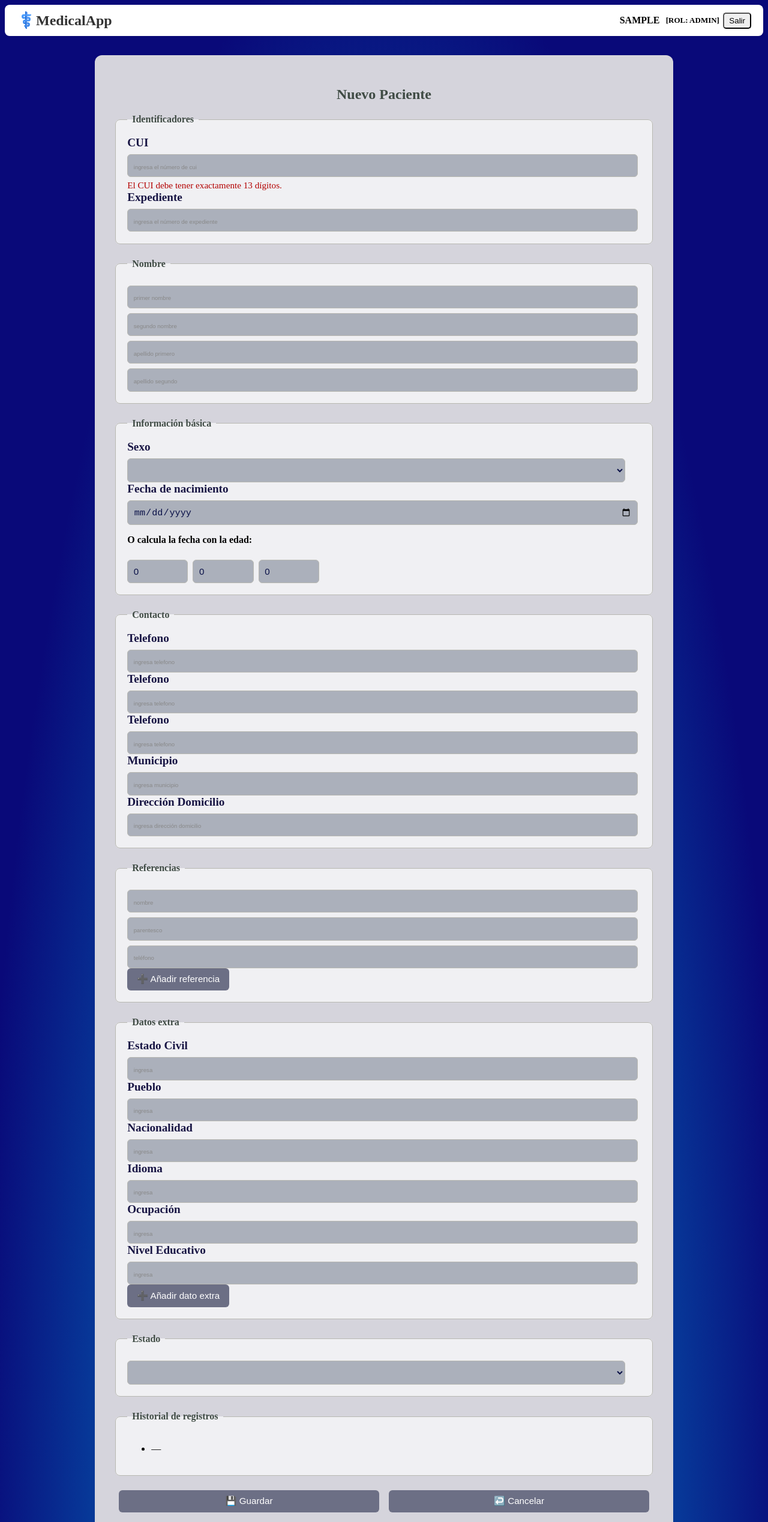
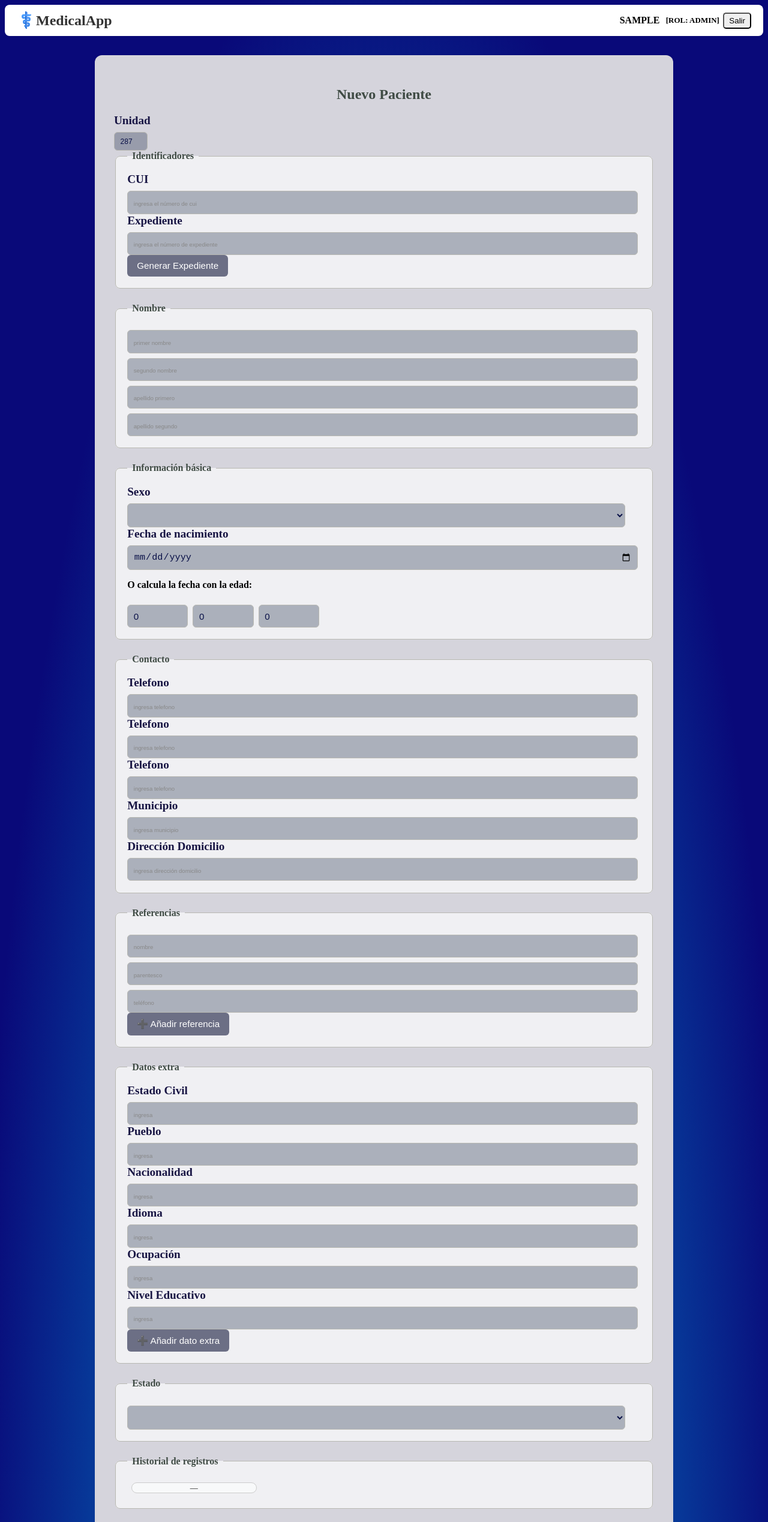
Before and after one commit to chaknogf/hospital3, an Angular app: page /paciente in a window 1280 px wide. Shown: the top 2537 px of the page at 60% size. Built offline with nearby package versions, Linux system fonts and the light colour scheme; sample sign-in values are in the browser's storage.

Commit message:
chore: auto generacion de expediente

```diff
--- a/src/app/Registros/patient/formularioPaciente/formularioPaciente.component.css
+++ b/src/app/Registros/patient/formularioPaciente/formularioPaciente.component.css
@@ -112,3 +112,20 @@ button:hover {
   margin-top: 0.3rem;
 
 }
+
+.historial-grid {
+  display: grid;
+  grid-template-columns: repeat(4, 1fr);
+  gap: 0.1rem;
+  list-style:none;
+  padding: 0;
+  margin: 0.4rem;
+  font-size: small;
+}
+
+.historial-grid li {
+  background-color: #f8f9fa;
+  border: 1px solid #ccc;
+  border-radius: 0.75rem;
+  text-align: center;
+}
--- a/src/app/Registros/patient/formularioPaciente/formularioPaciente.component.html
+++ b/src/app/Registros/patient/formularioPaciente/formularioPaciente.component.html
@@ -3,6 +3,12 @@
 <input type="text" name="fakeusernameremembered" style="display: none;" />
 <input type="password" name="fakepasswordremembered" style="display: none;" />
   <h2>{{ enEdicion ? 'Editar Paciente' : 'Nuevo Paciente' }}</h2>
+
+  <div >
+    <label for="unidad">Unidad</label>
+    <input type="number" name="unidad" [(ngModel)]="patient.unidad" [defaultValue]="287" disabled="" style="width: 35px; height: 10px; font-size: 12px;">
+
+  </div>
 
   <!-- Identificadores -->
  <fieldset>
@@ -20,7 +26,7 @@
   maxlength="13"
   required
 />
-<div *ngIf="patient.identificadores[0].valor?.length !== 13" class="input-error-msg">
+<div *ngIf="patient.identificadores[0].valor && patient.identificadores[0].valor.length !== 13" class="input-error-msg">
   El CUI debe tener exactamente 13 dígitos.
 </div>
 
@@ -33,7 +39,9 @@
     name="expediente"
     placeholder="Ingresa el número de expediente"
     required
+
   />
+  <button (click)="generarExpediente()" >Generar Expediente</button>
 </fieldset>
 
   <!-- Nombre -->
@@ -167,10 +175,10 @@
 </fieldset>
 
   <!-- Metadatos -->
- <fieldset>
+<fieldset>
   <legend>Historial de registros</legend>
-  <ul>
-    <li *ngFor="let meta of patient.metadatos">
+  <ul class="historial-grid">
+    <li *ngFor="let meta of sortedMetadatos; let i = index">
       {{ meta.usuario }} — {{ meta.registro | date:'short' }}
     </li>
   </ul>
--- a/src/app/Registros/patient/formularioPaciente/formularioPaciente.component.ts
+++ b/src/app/Registros/patient/formularioPaciente/formularioPaciente.component.ts
@@ -76,6 +76,7 @@ export class FormularioPacienteComponent implements OnInit {
 
   patient: Paciente = {
     id: 0,
+    unidad: 287,
     identificadores: this.identificadores,
     nombre: this.nombres, // Notar aquí el cambio: nombre singular y no array
     sexo: 'V',
@@ -157,7 +158,7 @@ export class FormularioPacienteComponent implements OnInit {
 
   guardar() {
     const nuevoMetadato = {
-      usuario: this.usuarioActual, // Puedes obtenerlo del token o sesión
+      usuario: this.usuarioActual,
       registro: new Date().toISOString()
     };
 
@@ -168,6 +169,36 @@ export class FormularioPacienteComponent implements OnInit {
 
     this.patient.metadatos.push(nuevoMetadato);
 
+    // Confirmar si desea generar expediente
+    const requiereExpediente = confirm('¿Desea generar un nuevo expediente para este paciente?');
+
+    if (requiereExpediente) {
+      this.generarExpediente().then((expediente) => {
+        const identificador = {
+          tipo: 'expediente',
+          valor: expediente
+        };
+
+        // Asegurar array identificadores
+        if (!this.patient.identificadores) {
+          this.patient.identificadores = [];
+        }
+
+        this.patient.identificadores.push(identificador);
+
+        // Continuar con la creación o edición
+        this.continuarGuardado();
+      }).catch((err) => {
+        console.error('❌ Error al generar expediente:', err);
+        alert('Ocurrió un error al generar el expediente.');
+      });
+    } else {
+      // Si no requiere expediente, continuar directamente
+      this.continuarGuardado();
+    }
+  }
+
+  continuarGuardado() {
     if (this.enEdicion) {
       this.actualizar();
     } else {
@@ -212,7 +243,26 @@ export class FormularioPacienteComponent implements OnInit {
   }
 
 
+  dAnios: number = 0;
 
+  // Getter to return sorted metadatos by registro date
+  get sortedMetadatos() {
+    return (this.patient?.metadatos || []).slice().sort((b: any, a: any) => {
+      return new Date(a.registro).getTime() - new Date(b.registro).getTime();
+    });
+  }
+
+  async generarExpediente(): Promise<string> {
+    return this.api.corExpediente()
+      .then((data: string) => {
+        console.log('👤 Correlativo obtenido correctamente:', data);
+        return data; // ← retornamos el valor
+      })
+      .catch((error) => {
+        console.error('❌ Error al generar expediente:', error);
+        throw error;
+      });
+  }
 
 
 }
--- a/src/app/Registros/patient/pacientes/pacientes.component.html
+++ b/src/app/Registros/patient/pacientes/pacientes.component.html
@@ -37,9 +37,11 @@
       <tbody >
         <tr *ngFor="let paciente of pacientes">
           <td>{{ paciente.id }}</td>
-          <td >
+          <td>
             <div *ngFor="let id of paciente.identificadores" class="gap-1" >
-              {{ id.tipo }}: {{ id.valor }}
+              <ng-container *ngIf="id.valor && id.valor.trim() !== ''">
+                {{ id.tipo }}: {{ id.valor }}
+              </ng-container>
             </div>
           </td>
           <td>
--- a/src/app/interface/interfaces.ts
+++ b/src/app/interface/interfaces.ts
@@ -19,6 +19,7 @@ export interface Currentuser {
 // pacientes
 export interface Paciente {
   id: number;
+  unidad: number;
   identificadores: Identificadores[];
   nombre: Nombres;
   sexo: string;
@@ -64,3 +65,7 @@ export interface Metadatos {
   usuario: string;
   registro: string;
 }
+
+export interface Correlativo {
+  correlativo: number
+}
--- a/src/app/service/api.service.ts
+++ b/src/app/service/api.service.ts
@@ -1,7 +1,7 @@
 import { Injectable } from '@angular/core';
 import axios, { AxiosInstance } from 'axios';
 import { Router } from '@angular/router';
-import { Paciente, Usuarios } from '../interface/interfaces';
+import { Paciente, Usuarios, Correlativo } from '../interface/interfaces';
 @Injectable({ providedIn: 'root' })
 export class ApiService {
   private api: AxiosInstance;
@@ -253,4 +253,31 @@ export class ApiService {
     }
     return filtrosLimpiados;
   }
+
+  // correlativos
+
+  async corExpediente(): Promise<string> {
+    try {
+      const response = await this.api.post<{ 'correlativo': string }>('/generar/expediente');
+      console.log('👤 Correlativo obtenido correctamente:', response.data['correlativo']);
+      return response.data['correlativo'];
+    } catch (error) {
+      console.error('❌ Error al obtener correlativo:', error);
+      throw error;
+    }
+  }
+
+  async corEmergencia(): Promise<any> {
+    try {
+      const response = await this.api.post<{ 'correlativo': string }>('/generar/emergencia');
+      console.log('👤 Correlativo obtenido correctamente:', response.data['correlativo']);
+      return response.data['correlativo'];
+    } catch (error) {
+      console.error('❌ Error al obtener correlativo:', error);
+      throw error;
+    }
+  }
+
+
+
 }
```
